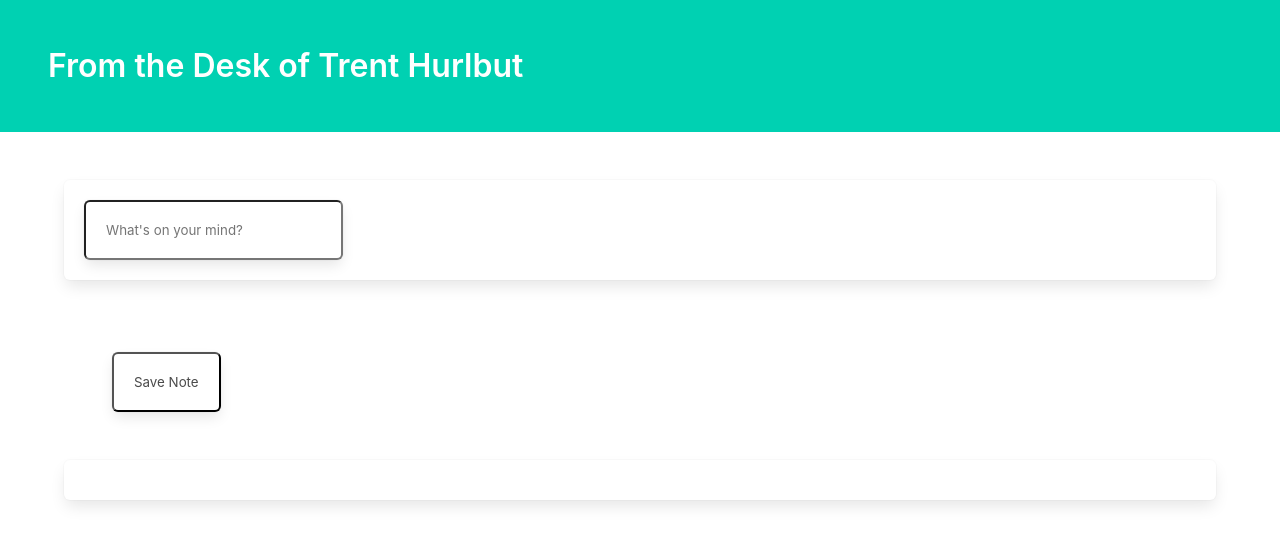
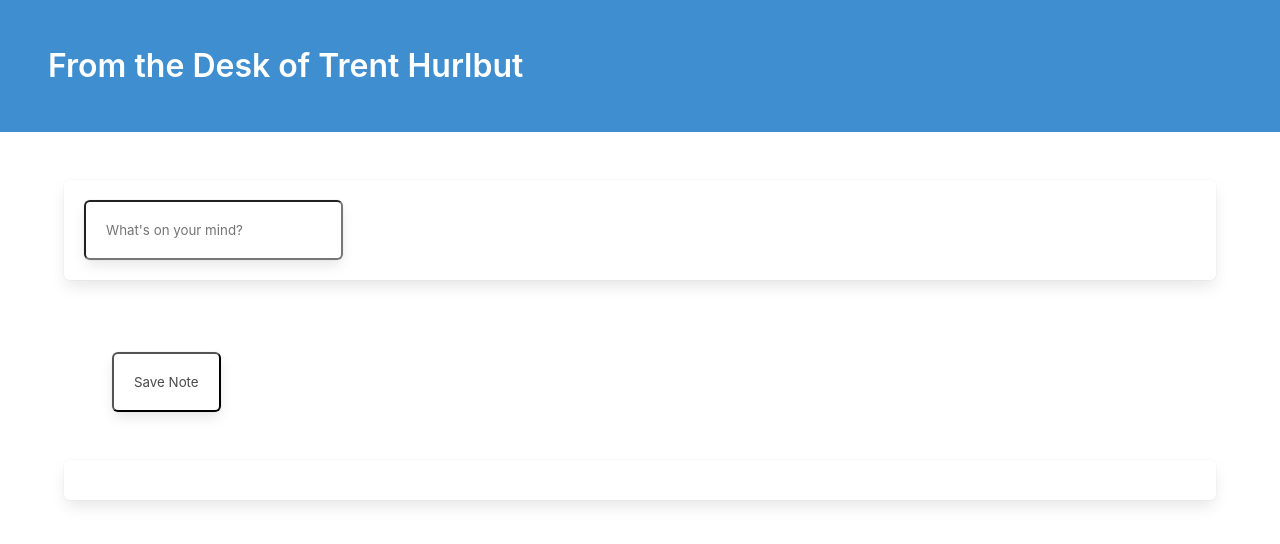
Before and after one commit to Momentum-Team-10/ajax-note-taking-app-TrentHurlbut, a website: page index.html in a window 1280 px wide. Drawn offline with nearby package versions, Linux system fonts and the light colour scheme; no server answers.

Commit message:
hero banner color change

```diff
--- a/index.html
+++ b/index.html
@@ -18,7 +18,7 @@
     </head>
     <body>
       <body>
-        <section class="hero is-primary">
+        <section class="hero is-info">
           <div class="hero-body">
             <h1 class="title">From the Desk of Trent Hurlbut</h1>
           </div>
```
